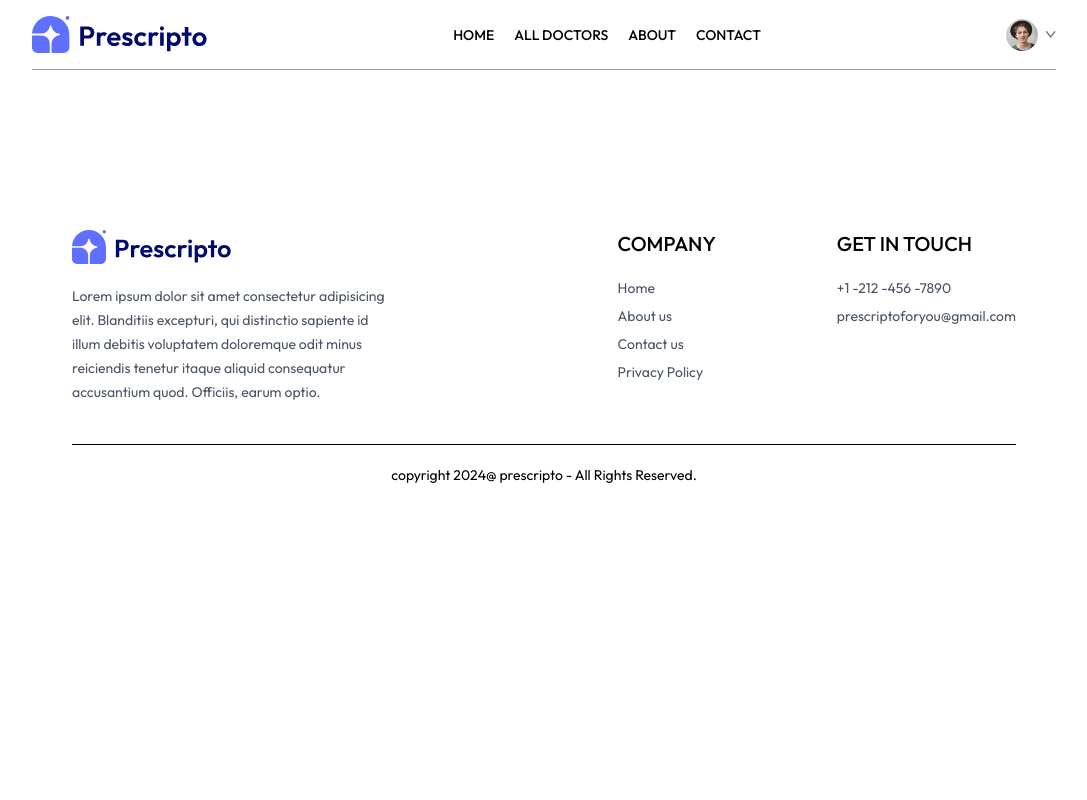
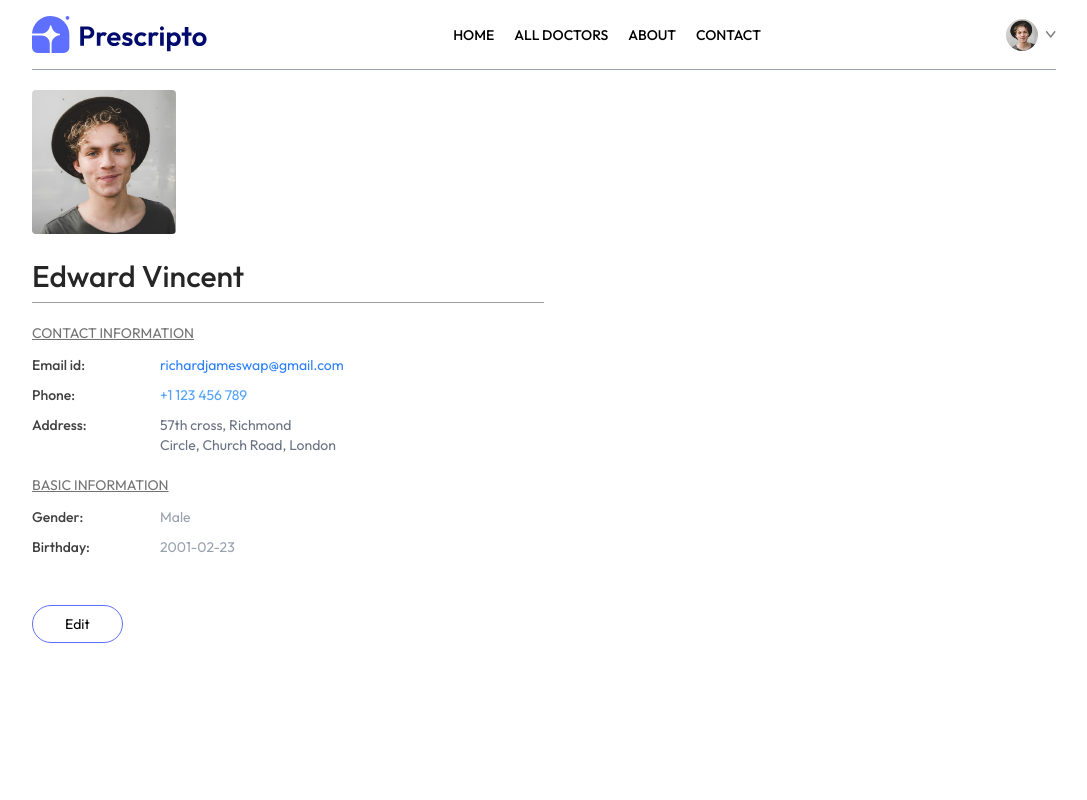
Before and after one commit to deepaksikarwar23/Doctor-Booking-Appointment-System, a React (Vite) app in the folder frontend/: page /my-profile in a window 1280 px wide. Shown: the top 800 px of the page, without its empty margins (96-1183 px from the left). Built offline with nearby package versions, Linux system fonts and the light colour scheme.

Commit message:
added the myProfile page

```diff
--- a/frontend/src/pages/MyAppointments.jsx
+++ b/frontend/src/pages/MyAppointments.jsx
@@ -1,6 +1,8 @@
-import React from 'react'
+import React, { useState } from 'react'
+import {assets} from '../assets/assets_frontend/assets.js'
 
  const MyAppointments = () => {
+
   return (
     <div>
 
--- a/frontend/src/pages/MyProfile.jsx
+++ b/frontend/src/pages/MyProfile.jsx
@@ -1,9 +1,92 @@
 import React from 'react'
+import { assets } from '../assets/assets_frontend/assets'
+import { useState } from 'react'
 
 const MyProfile = () => {
+
+
+  const [userData, setUserData] = useState({
+    name: "Edward Vincent",
+    image: assets.profile_pic,
+    email: 'richardjameswap@gmail.com',
+    phone: '+1 123 456 789',
+    address: {
+      line1: '57th cross, Richmond',
+      line2: 'Circle, Church Road, London',
+    },
+    gender: 'Male',
+    dob: '2001-02-23'
+  })
+
+  const [isEdit, setIsEdit] = useState(false)
+
   return (
-    <div>
+    <div className='max-w-lg flex flex-col gap-2 text-sm'>
 
+      <img className='w-36 rounded ' src={userData.image} alt="" />
+      {
+        isEdit ?
+          <input className='bg-gray-50 text-3xl font-medium max-w-60 mt-4 ' type='text' value={userData.name} onChange={e => setUserData(prev => ({ ...prev, name: e.target.value }))}></input>
+          : <p className='font-medium text-3xl text-neutral-800 mt-4 '>{userData.name}</p>
+      }
+
+      <hr className='bg-zinc-400 h-[1px] border-none'/>
+
+
+      <div>
+        <p className='text-neutral-500 underline mt-3 '>CONTACT INFORMATION</p>
+        <div className='grid grid-cols-[1fr_3fr] gap-y-2.5 mt-3 text-neutral-700 '>
+          <p className='font-medium'>Email id:</p>
+          <p className='text-blue-500'>{userData.email}</p>
+          <p className='font-medium'>Phone:</p>
+          {
+            isEdit ?
+              <input className='bg-gray-100 max-w-52' type='text' value={userData.phone} onChange={e => setUserData(prev => ({ ...prev, phone: e.target.value }))}></input>
+              : <p className='text-blue-400'>{userData.phone}</p>
+          }
+          <p className='font-medium '>Address:</p>
+          {
+            isEdit ?
+              <p>
+                <input  className='bg-gray-50' onChange={(e) => setUserData(prev => ({ ...prev, address: { ...prev.address, line1: e.target.value } }))} type='text' value={userData.address.line1} />
+                <br />
+                <input  className='bg-gray-50' onChange={(e) => setUserData(prev => ({ ...prev, address: { ...prev.address, line2: e.target.value } }))} type='text' value={userData.address.line2} />
+              </p>
+              : <p className='text-gray-500'>{userData.address.line1}
+                <br />
+                {userData.address.line2}</p>
+          }
+        </div>
+      </div>
+
+      <div>
+        <p className='text-neutral-500 underline mt-3 ' >BASIC INFORMATION</p>
+        <div  className='grid grid-cols-[1fr_3fr] gap-y-2.5 mt-3 text-neutral-700 '>
+          <p className='font-medium'>Gender:</p>
+          {
+            isEdit ?
+              <select className='max-w-20 bg-gray-100' onChange={(e) => setUserData(prev => ({ ...prev, gender: e.target.value }))} value={userData.gender}>
+                <option value="Male">Male</option>
+                <option value="Female">Female</option>
+              </select>
+              : <p className='text-gray-400'>{userData.gender}</p>
+          }
+          <p className='font-medium'>Birthday:</p>
+          {
+            isEdit ?
+              <input className='max-w-28 bg-gray-100' type="date" onChange={(e) => setUserData(prev => ({ ...prev, dob: e.target.value }))} value={userData.dob} />
+              : <p className='text-gray-400'>{userData.dob}</p>
+          }
+        </div>
+      </div>
+
+      <div className='mt-10 '>
+        {
+          isEdit ?
+            <button className='border border-primary px-8 py-2 rounded-full hover:bg-primary hover:text-white transition-all' onClick={() => setIsEdit(false)}>Save Information</button>
+            : <button className='border border-primary px-8 py-2 rounded-full hover:bg-primary hover:text-white transition-all' onClick={() => setIsEdit(true)}>Edit</button>
+        }
+      </div>
     </div>
   )
 }
```
